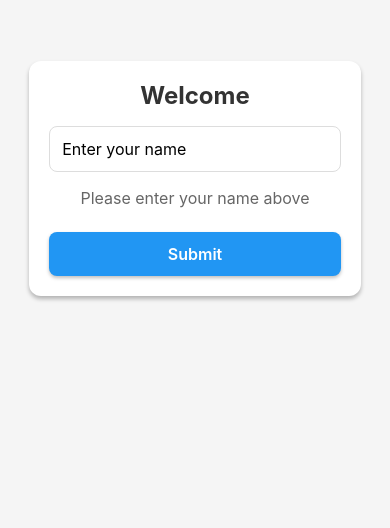
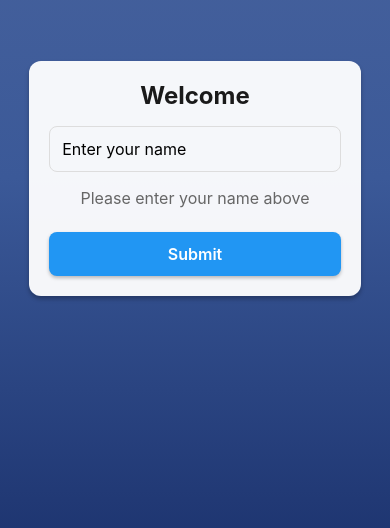
Before and after one commit to Devansh-Walia/expo-poc, a React Native app: screen / in a window 390 px wide. Shown: the part 244-772 px from the top of the page. Built offline with nearby package versions, Linux system fonts and the light colour scheme.

Commit message:
updated ui with new linear gradient

```diff
--- a/App.js
+++ b/App.js
@@ -1,20 +1,23 @@
 import { StatusBar } from 'expo-status-bar';
 import { StyleSheet, View } from 'react-native';
+import { LinearGradient } from 'expo-linear-gradient';
 import Card from './components/Card';
 
 export default function App() {
   return (
-    <View style={styles.container}>
-      <StatusBar style="auto" />
+    <LinearGradient
+      colors={['#4c669f', '#3b5998', '#192f6a']}
+      style={styles.container}
+    >
+      <StatusBar style="light" />
       <Card />
-    </View>
+    </LinearGradient>
   );
 }
 
 const styles = StyleSheet.create({
   container: {
     flex: 1,
-    backgroundColor: '#f5f5f5',
     alignItems: 'center',
     justifyContent: 'center',
   },
--- a/components/Card.js
+++ b/components/Card.js
@@ -28,7 +28,7 @@ const Card = () => {
 
 const styles = StyleSheet.create({
   card: {
-    backgroundColor: 'white',
+    backgroundColor: 'rgba(255, 255, 255, 0.95)',
     borderRadius: 12,
     padding: 20,
     width: '85%',
@@ -46,7 +46,7 @@ const styles = StyleSheet.create({
     fontWeight: 'bold',
     marginBottom: 16,
     textAlign: 'center',
-    color: '#333',
+    color: '#1a1a1a',
   },
   input: {
     borderWidth: 1,
```
